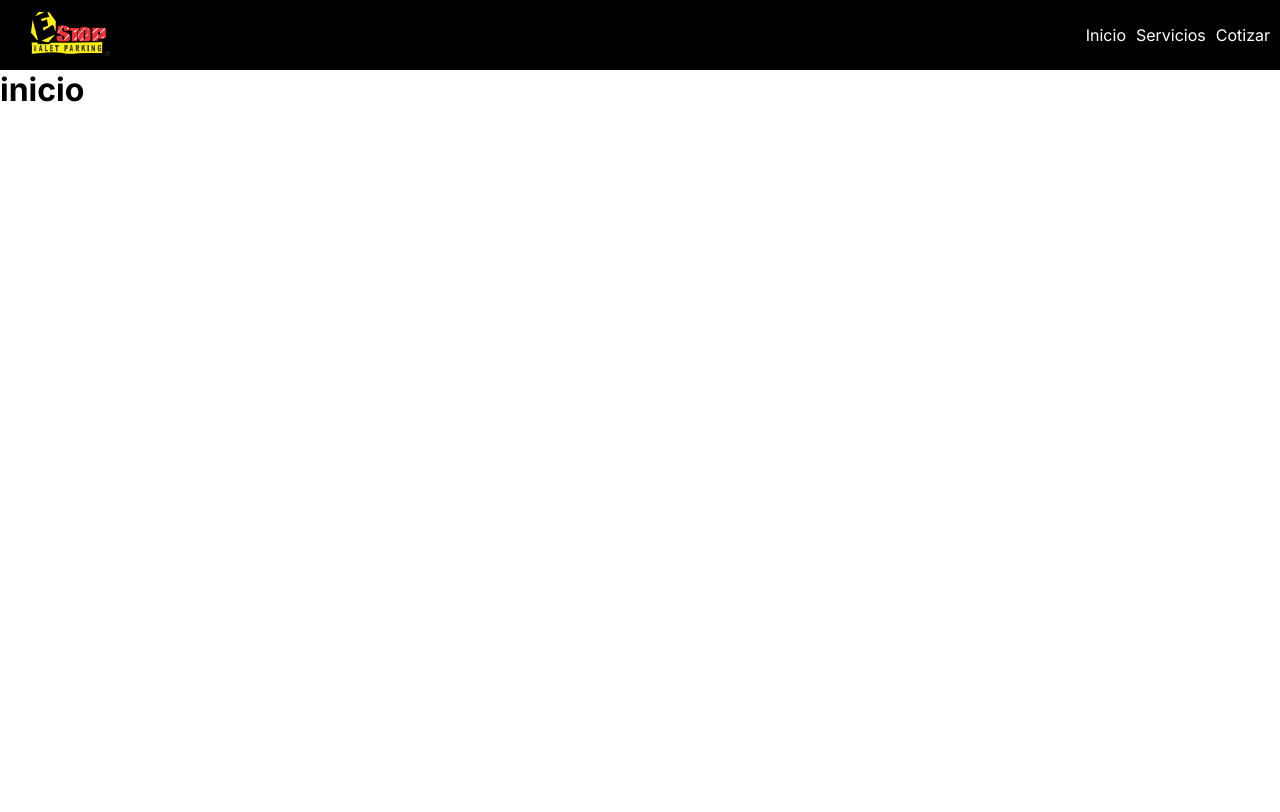
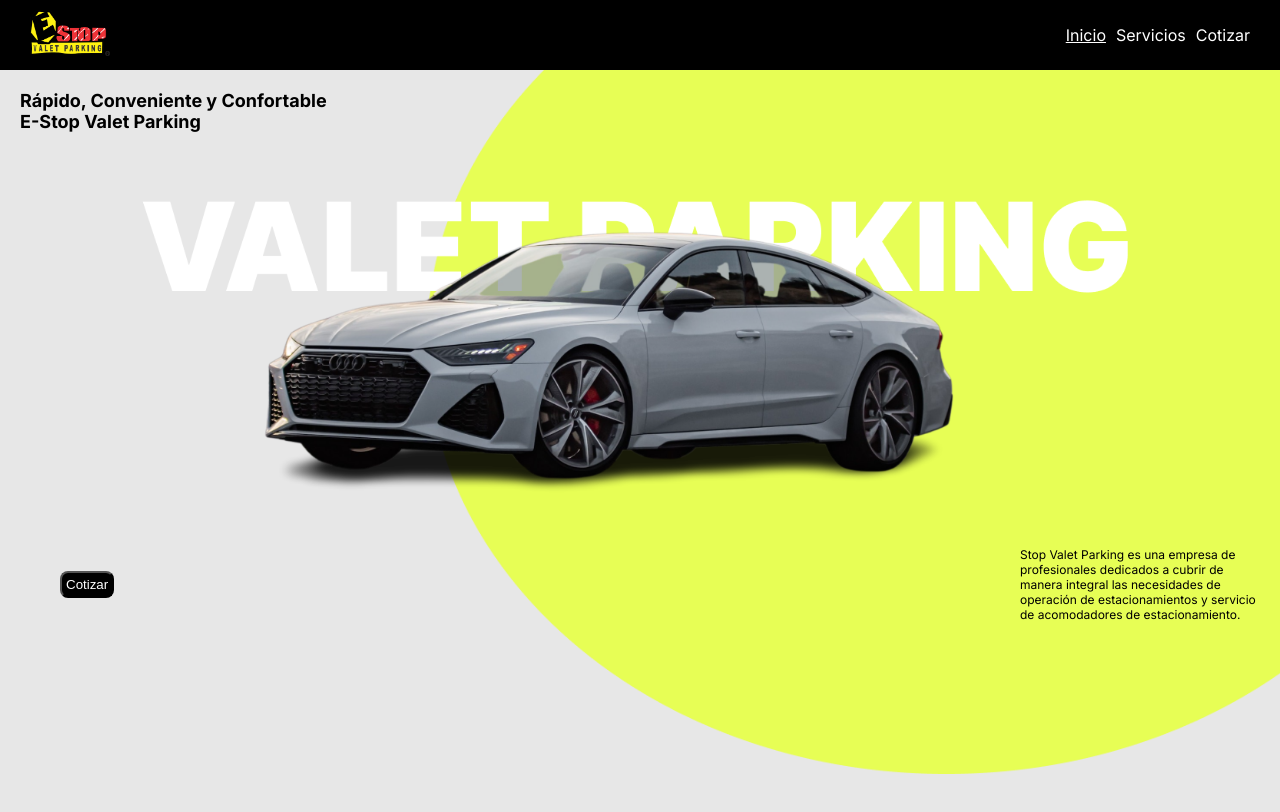
Before and after one commit to jonpapayon/E-Stop, a plain HTML site: page index.html in a window 1280 px wide. Drawn offline with Linux system fonts and the light colour scheme.

Commit message:
hero section terminada

```diff
--- a/css/global.css
+++ b/css/global.css
@@ -41,12 +41,10 @@ body {
 .logo-container img {
     width: 8rem;
 }
-.burger-menu {
-    margin-right: 2rem;
-}
 .nav ul {
     display: flex;
     gap: 1rem;
+    margin-right: 2rem;
 }
 .nav li {
     list-style: none;
@@ -66,7 +64,7 @@ body {
     background-color: var(--negro);
 }
 .selected {
-    text-decoration: underline;
+    text-decoration: underline !important;
 }
 @media screen and (max-width: 450px) {
     .burger-menu,
@@ -80,7 +78,7 @@ body {
         display: flex;
         flex-direction: column;
         align-items: end;
-        gap: 2rem;
+        gap: 4rem;
         position: absolute;
         top: 0;
         right: 0;
@@ -99,3 +97,9 @@ body {
     }
 }
 /* componentes-UI */
+.cta-black {
+    background-color: var(--negro);
+    color: var(--blanco);
+    padding: .4rem;
+    border-radius: .8rem;
+}
--- a/css/index.css
+++ b/css/index.css
@@ -0,0 +1,94 @@
+:root {
+    --amarillo: #E7FE55;
+    --amarilo-claro: #E7ECCA;
+    --blanco: #ffffff;
+    --gris: #E7E7E7;
+    --gris-2: #C0C2C3;
+    --gris-3: #DCDCDC;
+    --negro: #000000;
+    --negro-2: #222222;
+    --negro-3: #303030;
+    --titulo-1: 3.2rem;
+    --titulo-2: 2.4rem;
+    --titulo-3: 2.0rem;
+    --parrafo: 1.6rem;
+    --texto-pequeño: 1.4rem;
+}
+/* hero-section  */
+.hero-section {
+    width: 100%;
+    height: 100%;
+    background-image: url('/assets/images/fondo-circulo.png');
+    background-position: center;
+    background-repeat: no-repeat;
+    background-size: cover;
+}
+.hero-container {
+    padding-top: 2rem;
+    padding: 2rem;
+    display: flex;
+    flex-direction: column;
+    justify-content: space-between;
+}
+.hero-subtitle {
+    font-size: 1.2rem;
+}
+.hero-car {
+    margin-top: 4rem;
+    display: flex;
+    flex-direction: column;
+    align-items: center;
+    justify-content: center;
+}
+.hero-car img {
+    width: 400px;
+}
+.hero-cta {
+    display: flex;
+    justify-content: space-between;
+    align-items: center;
+}
+.hero-cta-p {
+    width: 24rem;
+    font-size: 1.2rem;
+}
+.hero-cta-button {
+    padding-left: 4rem;
+    padding-right: 4rem;
+}
+@media screen and (max-width: 450px) {
+    .hero-cta {
+        flex-direction: column-reverse;
+        justify-content: center;
+        align-items: end;
+    }
+    .hero-cta-p {
+        width: 100%;
+        padding-top: 2rem;
+    }
+    .hero-cta-button {
+        padding-top: 2rem;
+        width: 100%;
+        padding-left: 0;
+    }
+}
+
+@media screen and (min-width: 768px) {
+    .hero-car img {
+        width: 700px;
+    }
+    .hero-section {
+        height: 100vh;
+    }
+}
+@media screen and (min-width: 1024px) {
+    .hero-car img {
+        width: 1000px;
+    }
+}
+/* services-section */
+.services-section {
+    background-color: var(--gris);
+    width: 100%;
+    height: 100vh;
+}
--- a/index.html
+++ b/index.html
@@ -35,7 +35,28 @@
             </div>
     </header>
     <main>
-        <h1>inicio</h1>
+        <section class="hero-section">
+            <div class="hero-container">
+                <div class="hero-subtitle">
+                    <h2>Rápido, Conveniente y Confortable</h2>
+                    <h1>E-Stop Valet Parking</h1>
+                </div>
+                <div class="hero-car">
+                    <img src="./assets/images/audi-hero.png" alt="">
+                </div>
+                <div class="hero-cta">
+                    <div class="hero-cta-button">
+                        <button class="cta-black">Cotizar</button>
+                    </div>
+                    <div class="hero-cta-p">
+                    <p>Stop Valet Parking es una empresa de profesionales dedicados a cubrir de manera integral las necesidades de operación de estacionamientos y servicio de acomodadores de estacionamiento. </p>
+                    </div>
+                </div>
+            </div>
+        </section>
+        <section class="services-section">
+
+        </section>
     </main>
     <footer></footer>
     <script src="./main.js"></script>
```
Also changed, not shown: assets/images/audi-hero.png (added), assets/images/fondo-circulo.png (added), 2 other files.
